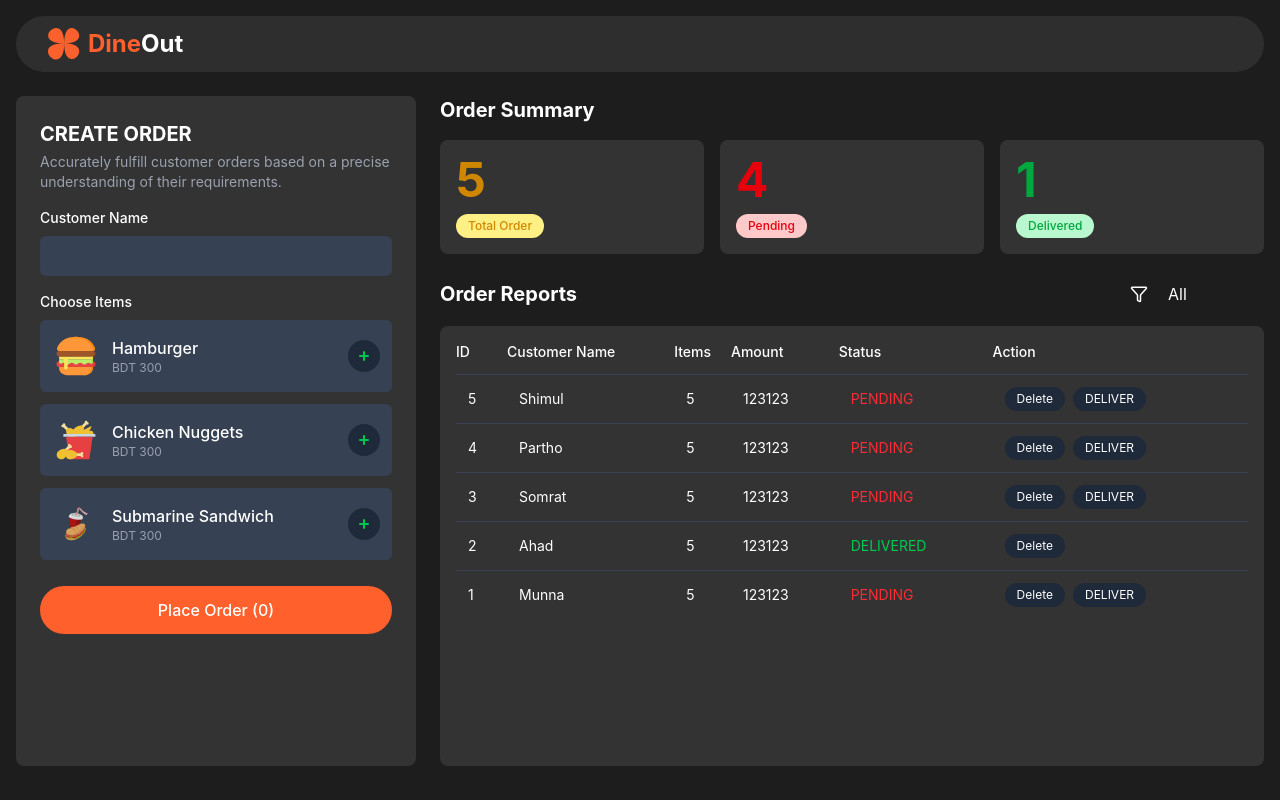
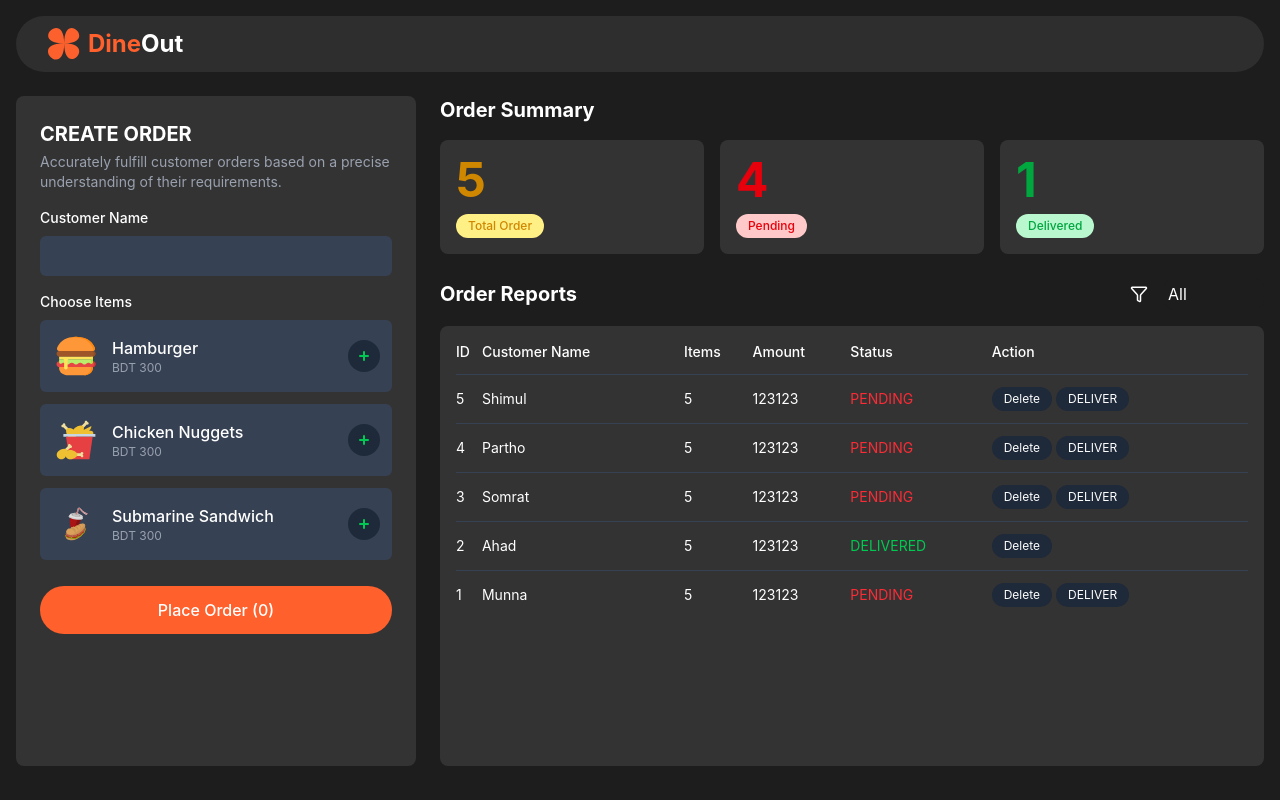
Before and after one commit to devo-ab/dine-out, a React (Vite) app: page / in a window 1280 px wide. Built offline with nearby package versions, Linux system fonts and the light colour scheme.

Commit message:
project completed

```diff
--- a/src/components/orderCard/OrderTable.jsx
+++ b/src/components/orderCard/OrderTable.jsx
@@ -1,7 +1,62 @@
 export default function OrderTable({ orders, onDelete, onDeliver }) {
   return (
-    <div className="w-full">
-      <table className="min-w-full responsive-table">
+    // <div className="w-full">
+    //   <table className="min-w-full responsive-table">
+    //     <thead>
+    //       <tr className="text-left text-sm">
+    //         <th className="pb-3 font-medium">ID</th>
+    //         <th className="pb-3 font-medium">Customer Name</th>
+    //         <th className="pb-3 font-medium">Items</th>
+    //         <th className="pb-3 font-medium">Amount</th>
+    //         <th className="pb-3 font-medium">Status</th>
+    //         <th className="pb-3 font-medium">Action</th>
+    //       </tr>
+    //     </thead>
+    //     <tbody className="text-sm">
+    //       {[...orders].reverse().map((order, index) => (
+    //         <tr key={index} className="border-t border-gray-700">
+    //           <td data-label="ID" className="py-3">
+    //             {order.id}
+    //           </td>
+    //           <td data-label="Customer Name" className="py-3">
+    //             {order.name}
+    //           </td>
+    //           <td data-label="Items" className="py-3">
+    //             {order.items}
+    //           </td>
+    //           <td data-label="Amount" className="py-3">
+    //             {order.amount}
+    //           </td>
+    //           <td data-label="Status" className="py-3">
+    //             <span className={order.status === "PENDING" ? "text-red-500" : "text-green-500"}>
+    //               {order.status}
+    //             </span>
+    //           </td>
+    //           <td data-label="Action" className="py-3">
+    //             <div className="flex gap-2 items-center">
+    //               <button
+    //                 onClick={() => onDelete(order.id)}
+    //                 className="bg-gray-800 hover:bg-red-600 text-xs px-3 py-1 rounded-full transition-colors duration-300"
+    //               >
+    //                 Delete
+    //               </button>
+    //               {order.status === "PENDING" && (
+    //                 <button
+    //                   onClick={() => onDeliver(order.id)}
+    //                   className="bg-gray-800 hover:bg-green-600 text-xs px-3 py-1 rounded-full transition-colors duration-300"
+    //                 >
+    //                   DELIVER
+    //                 </button>
+    //               )}
+    //             </div>
+    //           </td>
+    //         </tr>
+    //       ))}
+    //     </tbody>
+    //   </table>
+    // </div>
+    <div className="w-full overflow-x-auto">
+  <table className="min-w-[700px] w-full table-auto">
     <thead>
       <tr className="text-left text-sm">
         <th className="pb-3 font-medium">ID</th>
@@ -15,28 +70,23 @@ export default function OrderTable({ orders, onDelete, onDeliver }) {
     <tbody className="text-sm">
       {[...orders].reverse().map((order, index) => (
         <tr key={index} className="border-t border-gray-700">
-              <td data-label="ID" className="py-3">
-                {order.id}
-              </td>
-              <td data-label="Customer Name" className="py-3">
-                {order.name}
-              </td>
-              <td data-label="Items" className="py-3">
-                {order.items}
-              </td>
-              <td data-label="Amount" className="py-3">
-                {order.amount}
-              </td>
-              <td data-label="Status" className="py-3">
-                <span className={order.status === "PENDING" ? "text-red-500" : "text-green-500"}>
+          <td className="py-3">{order.id}</td>
+          <td className="py-3">{order.name}</td>
+          <td className="py-3">{order.items}</td>
+          <td className="py-3">{order.amount}</td>
+          <td className="py-3">
+            <span
+              className={
+                order.status === "PENDING" ? "text-red-500" : "text-green-500"
+              }
+            >
               {order.status}
             </span>
           </td>
-              <td data-label="Action" className="py-3">
-                <div className="flex gap-2 items-center">
+          <td className="py-3">
             <button
               onClick={() => onDelete(order.id)}
-                    className="bg-gray-800 hover:bg-red-600 text-xs px-3 py-1 rounded-full transition-colors duration-300"
+              className="bg-gray-800 hover:bg-red-600 text-xs px-3 py-1 rounded-full mr-1 transition-colors duration-300"
             >
               Delete
             </button>
@@ -48,12 +98,12 @@ export default function OrderTable({ orders, onDelete, onDeliver }) {
                 DELIVER
               </button>
             )}
-                </div>
           </td>
         </tr>
       ))}
     </tbody>
   </table>
 </div>
+
   );
 }
```
Lines whose indentation alone changed are shown as unchanged.
